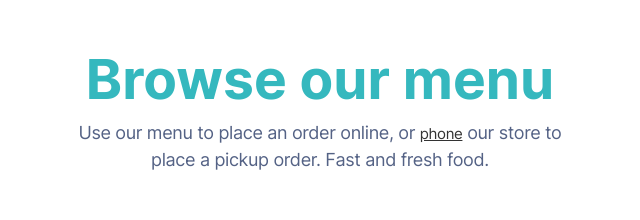
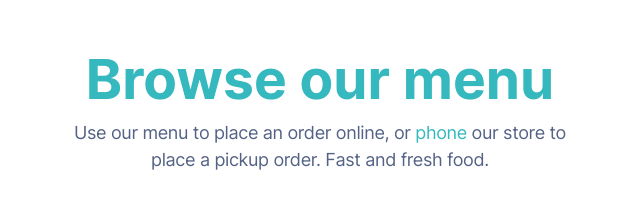
Before and after one commit to mdjihad84/Resturant-website, a plain HTML site: page index.html in a window 1280 px wide. Shown: the part 2200-2420 px from the top of the page, 320-960 px from the left. Drawn offline with Linux system fonts and the light colour scheme.

Commit message:
upload resturant website

```diff
--- a/index.html
+++ b/index.html
@@ -8,14 +8,11 @@
     <link rel="shortcut icon" href="./images/favicon.png" type="image/x-icon">
 </head>
 <body>
-
                                 <!-- banner section -->
     <header class="banner">
         <h3 class="banner-content">We're open and available for takeaway & delivery<a href="" class="link-text">Order Now</a></h3>
     </header>
-
                 <!-- Navigation section -->
-
     <section class="navbar-content">
         <img src="./images/logo.svg" width="40" alt="">
         <div class="navbar-right">
@@ -43,8 +40,7 @@
         </div>
         <div><img src="./images/restaurente.png" alt="restaurant pic"></div>
     </section>
-
-                          <!-- section part 2 -->
+                    <!-- main part -->
     <section class="main-section">
         <div>
             <h1 class="heading-top">The home of<br>fresh products</h1>
@@ -63,6 +59,7 @@
 
         <div><img src="https://assets.website-files.com/5e865e09d8efa3310676b585/5e865e09d8efa3001a76b610_Step%2003.png" alt="restaurant-picture"></div>
     </section>
+                    <!-- main part -->
     <section class="printing-div">
         <div>
             <h1 class="heading-section">Adapt your menu items</h1>
@@ -77,28 +74,24 @@
             <p class="lorem-section">Manage your own logistics and take<br> orders simply through the ecommerce<br> system.</p>
         </div>
         </section>
-
         <section>
             <h1 class="nav-header">Browse our menu</h1>
-            <p class="paragraph-text ">Use our menu to place an order online, or <a href="#">phone</a> our store to<br>
+            <p class="paragraph-text ">Use our menu to place an order online, or <a href="#" class="tags">phone</a> our store to<br>
             place a pickup order. Fast and fresh food.</p>
         </section>
-
-                                <!-- order section -->
+                        <!-- order part -->
         <section id="background-section">
             <div class="button-part">
                 <button type="button"class="type-button"><a href="#">burgers</a></button>
                 <button type="button"class="type-button"><a href="#">sides</a></button>
                 <button type="button"class="type-button"><a href="#">drink</a></button>
             </div>
-
             <div id="parent-section">
                 <div class="child-section">
                     <div class="shortcut">
                         <div class="imges-part">
                             <img src="https://assets.website-files.com/5e865e09d8efa3d64d76b59d/5e865e09d8efa3676276b5cd_Burger%2003.png" alt="" class="burger">
                         </div>
-
                         <div class="dremes-section">
                             <h4 class="heading-text">Buger dremes</h4>
                             <p class="writing-part">Lorem Ipsum is simply dummy text of the printing and typesetting<br> industry.</p>
@@ -111,22 +104,18 @@
                         <div class="imges-part">
                             <img src="https://assets.website-files.com/5e865e09d8efa3d64d76b59d/5e865e09d8efa36d8576b5b4_Burger%2004.png" alt="" class="burger">
                         </div>
-
                         <div class="dremes-section">
                             <h4 class="heading-text">Buger cali</h4>
                             <p class="writing-part">Lorem Ipsum is simply dummy text of the printing and typesetting industry.</p>
                             <input type="number" class="input">
                             <input type="submit" class="submit">
                         </div>
-
                         <div class="number-section"><p>$ 8.00 USD</p></div>
                     </div>
-
                     <div class="shortcut">
                         <div class="imges-part">
                             <img src="https://assets.website-files.com/5e865e09d8efa3d64d76b59d/5e865e09d8efa33f0276b5b2_Burger%2002.png" alt="Buger picture" class="burger">
                         </div>
-
                         <div class="dremes-section">
                             <h4 class="heading-text">Buger spicy</h4>
                             <p class="writing-part">Lorem Ipsum is simply dummy text of the printing and typesetting<br> industry.</p>
@@ -136,31 +125,25 @@
                         <div class="number-section"><p>$ 9.20 USD</p></div>
                     </div>
                 </div>
-
                 <div class="child-section">
                     <div class="shortcut">
                         <div class="imges-part">
                             <img src="https://assets.website-files.com/5e865e09d8efa3d64d76b59d/5e865e09d8efa3b2e676b5b5_Burger%2008.png" alt="buger picture" class="burger">
                         </div>
-
                         <div class="dremes-section>
                             <h4 class="heading-text">Buger waldo</h4>
                             <p class="writing-part">Lorem Ipsum is simply dummy text of the printing and typesetting<br> industry.</p>
                             <input type="number" class="input">
                             <input type="submit" class="submit">
                         </div>
-
                         <div class="number-section">
                             <p>$ 10.00 USD</p>
                         </div>
                     </div>
-
                     <div class="shortcut">
-
                         <div class="imges-part">
                             <img src="https://assets.website-files.com/5e865e09d8efa3d64d76b59d/5e865e09d8efa3650476b5b3_Burger%2006.png" alt="buger picture" class="burger">
                         </div>
-
                         <div class="dremes-section">
                             <h4 class="heading-text">Buger Baocon Baddy</h4>
                             <p class="writing-part">Lorem Ipsum is simply dummy text of the printing and typesetting<br> industry.</p>
@@ -169,21 +152,17 @@
                         </div>
                         <div class="number-section"><p>$ 9.99 USD</p></div>
                     </div>
-
                     <div class="shortcut">
                         <div class="imges-part">
                             <img src="https://assets.website-files.com/5e865e09d8efa3d64d76b59d/5e865e09d8efa343f176b5b1_Burger%2001.png" alt="buger picture" class="burger">
                         </div>
-
                         <div class="dremes-section">
                             <h4 class="heading-text">Buger classic</h4>
                             <p class="writing-part">Lorem Ipsum is simply dummy text of the printing and typesetting<br> industry.</p>
                             <input type="number" class="input">
                             <input type="submit" class="submit">
                         </div>
-
                         <div class="number-section">
-
                             <p>$ 8.00 USD</p>
                         </div>
                     </div>
--- a/style.css
+++ b/style.css
@@ -139,8 +139,6 @@
 
 
 .pic {
-    /* margin-right: 16px;
-    margin-bottom: 10px; */
     max-width: 100%;
     vertical-align: middle;
     display: inline-block;
@@ -232,6 +230,7 @@
 .tags {
     color: #35b8be;
     font-size: 18px;
+    text-decoration: none;
 }
 .Company {
     position: relative;
@@ -297,9 +296,7 @@
     margin-top: 26px;
     margin-left: 20px;
 }
-.border-section {
 
-}
 .imges-part {
     margin-top: 40px;
     margin-left: 20px;
```
